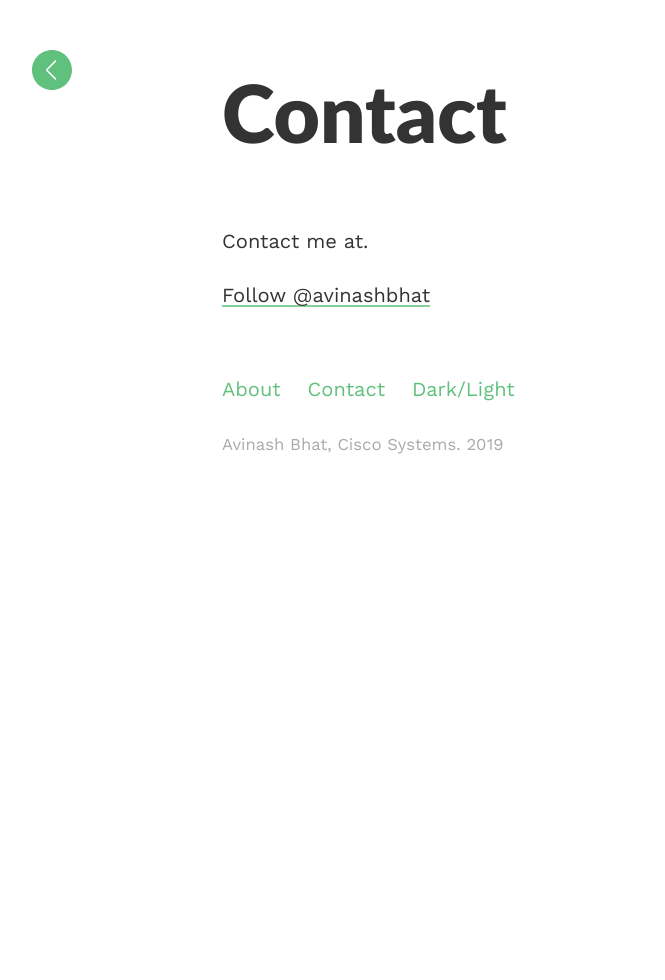
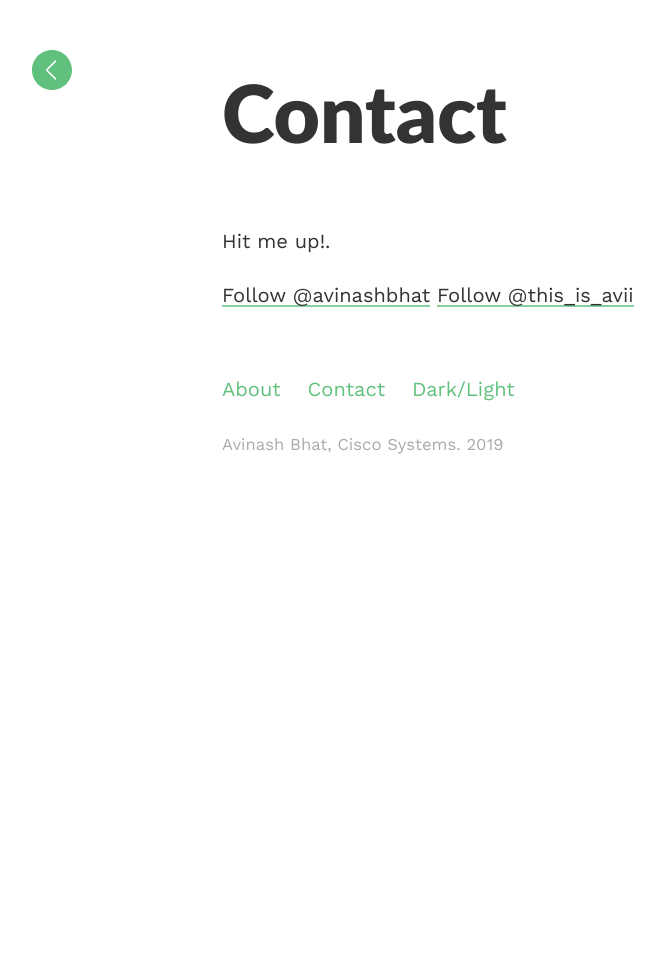
Before and after one commit to avinashbhat/avinashbhat.github.io, a Jekyll site: the page built from contact.md, in a window 1280 px wide. Shown: the whole page, without its empty margins (18-683 px from the left). Built offline with Jekyll 4.4.1, drawn with Linux system fonts in a browser that asks for light colours; comment, search, counter and statistics services are not loaded.

Commit message:
Added contact information

```diff
--- a/contact.md
+++ b/contact.md
@@ -3,8 +3,11 @@ title: Contact
 layout: post
 permalink: /contact/
 ---
-Contact me at.
+Hit me up!.
 
 
 <a class="github-button" href="https://github.com/avinashbhat" aria-label="Follow @avinashbhat on GitHub">Follow @avinashbhat</a>
 <script async defer src="https://buttons.github.io/buttons.js"></script>
+<a href="https://twitter.com/TwitterDev?ref_src=twsrc%5Etfw" class="twitter-follow-button" data-show-count="false">Follow @this_is_avii</a><script async src="https://platform.twitter.com/widgets.js" charset="utf-8"></script>
+<script src="https://platform.linkedin.com/in.js" type="text/javascript"> lang: en_US</script>
+<script type="IN/avinbhat" data-id="1337" data-counter="bottom"></script>
```
